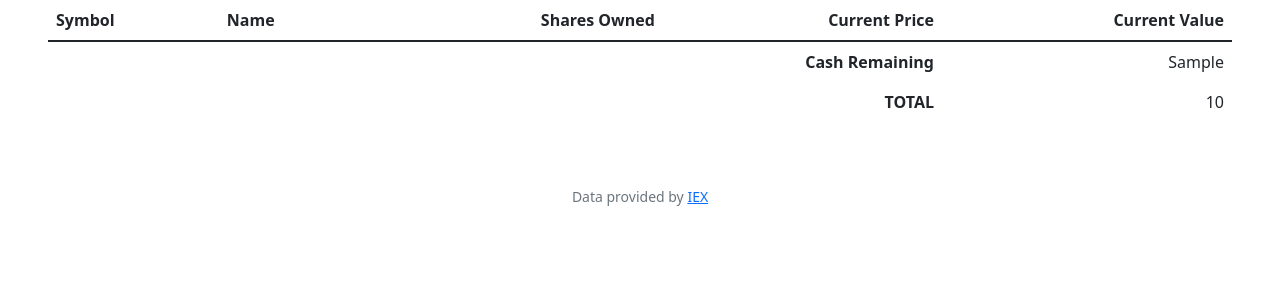
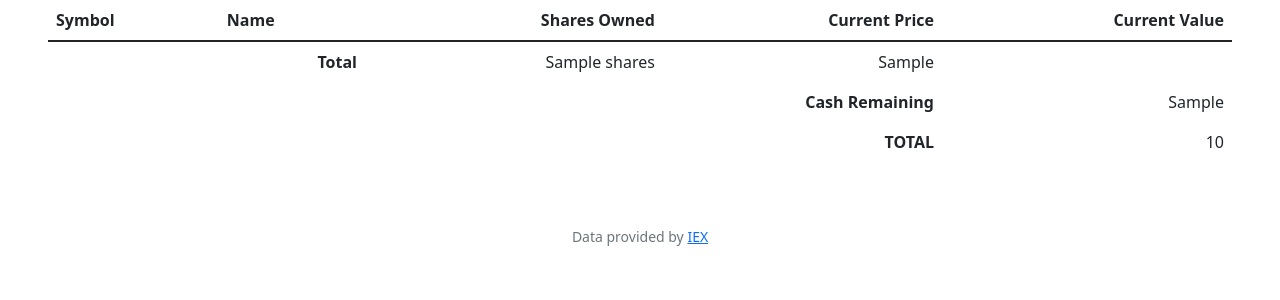
Before and after one commit to gitpk-0/cs50_finance_app, a Flask app: template templates/index.html in a window 1280 px wide. Shown: the part 182-482 px from the top of the page. Run offline with Flask 2, Linux system fonts and the light colour scheme; the template is opened without the code that fills it: most values are stand-ins (such as "Sample title", 1, 10 or a date in 2020); some libraries are stand-ins or nearby versions.

Commit message:
share total value

```diff
--- a/app.py
+++ b/app.py
@@ -60,12 +60,18 @@ def index():
     current_cash = db.execute("SELECT cash FROM users WHERE id = (?)", user_id)[
         0]["cash"]
 
+    shares = db.execute(
+        "SELECT sum(shares) as shares_owned FROM transactions WHERE user_id = (?)", user_id)
+
+    shares_val = db.execute(
+        "SELECT sum(price * shares) as shares_val FROM transactions WHERE user_id=(?) AND shares > 0", user_id)
+
     total = current_cash
     profit_loss = 0
     for stock in stock_info:
         total += lookup(stock["symbol"])["price"] * stock["shares_owned"]
 
-    return render_template("index.html", stock_info=stock_info, current_cash=usd(current_cash), total=usd(total), usd=usd, lookup=lookup, profit_loss=usd(profit_loss))
+    return render_template("index.html", stock_info=stock_info, current_cash=usd(current_cash), total=usd(total), usd=usd, lookup=lookup, shares=shares, shares_val=usd(shares_val))
 
 
 @app.route("/buy", methods=["GET", "POST"])
--- a/templates/index.html
+++ b/templates/index.html
@@ -35,6 +35,11 @@ Home
     </tbody>
     <tfoot>
         <tr>
+            <td class="border-0 fw-bold text-end" colspan="2">Total</td>
+            <td class="border-0 text-end">{{ shares }}</td>
+            <td class="border-0 text-end">{{ shares_val }}</td>
+        </tr>
+        <tr>
             <td class="border-0 fw-bold text-end" colspan="4">Cash Remaining</td>
             <td class="border-0 text-end">{{ current_cash }}</td>
         </tr>
```
